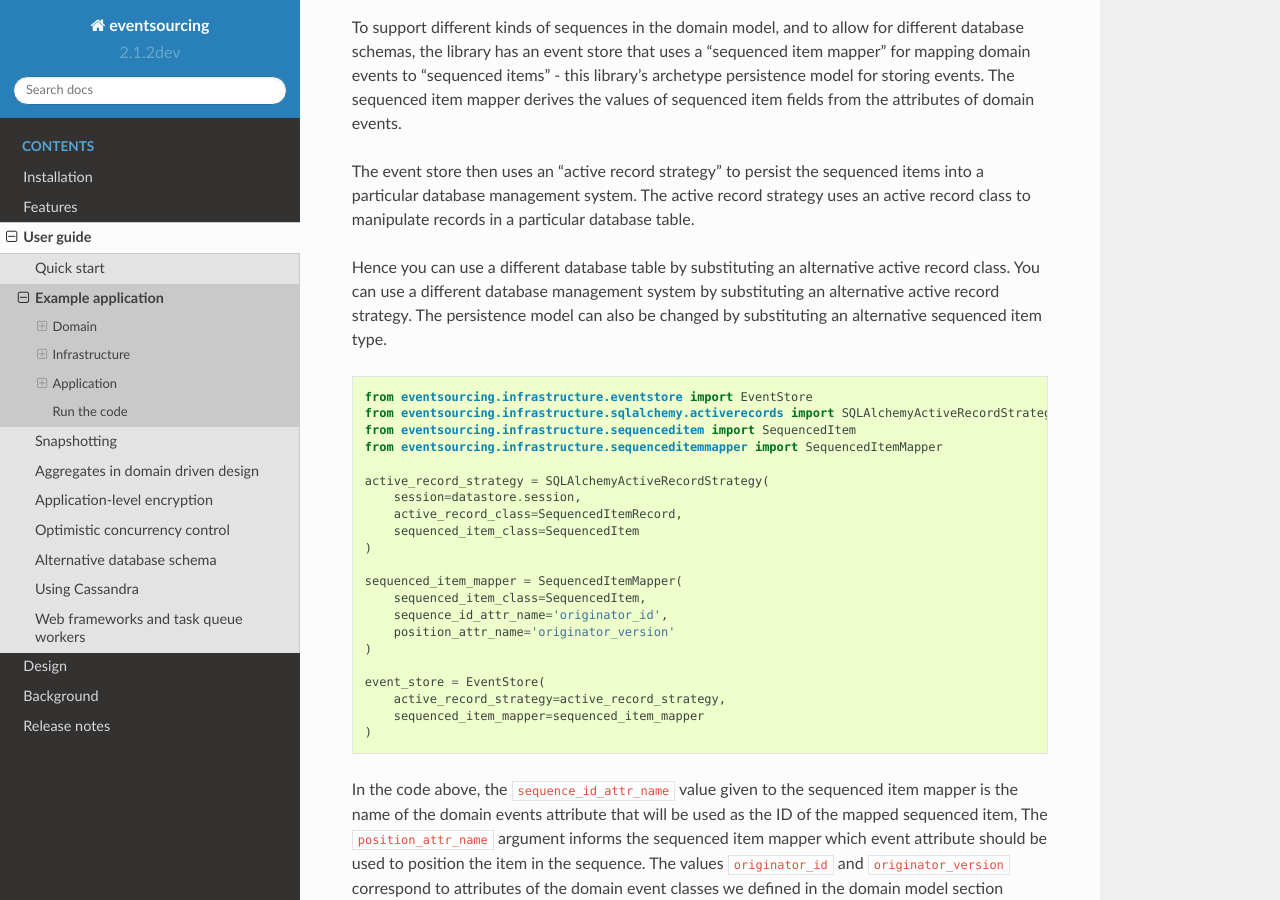
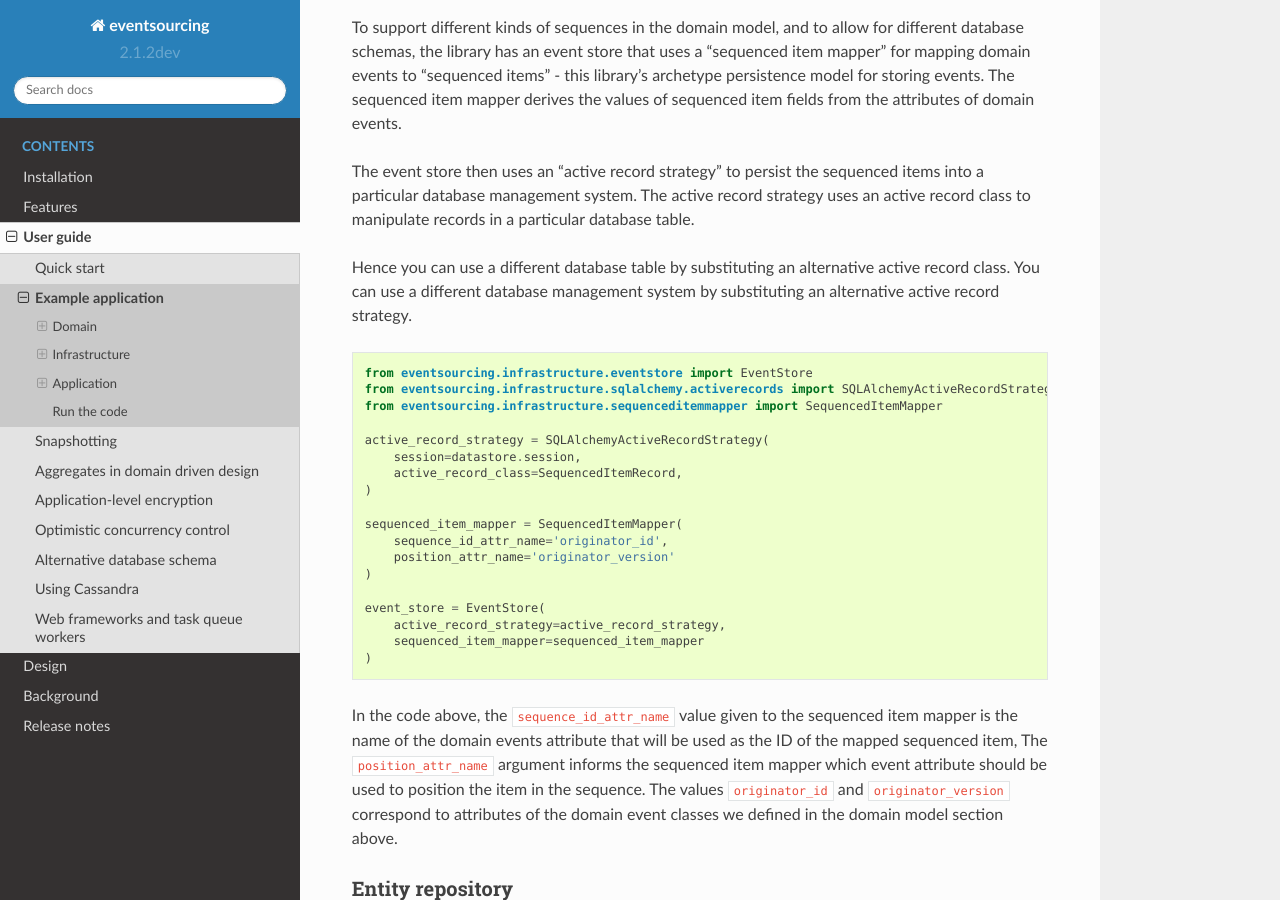
Before and after one commit to pyeventsourcing/eventsourcing, a Sphinx documentation site: the page built from docs/topics/user_guide/example_application.rst, in a window 1280 px wide and 900 px high, scrolled down 6738 px. Built offline with Sphinx 7.4.7 and the Read the Docs theme 2.0.0, drawn with Linux system fonts in a browser that asks for light colours; some of the changed text lies outside the part shown.

Commit message:
Simplified example.

```diff
--- a/docs/topics/user_guide/example_application.rst
+++ b/docs/topics/user_guide/example_application.rst
@@ -395,24 +395,20 @@ active record class to manipulate records in a particular database table.
 
 Hence you can use a different database table by substituting an alternative active
 record class. You can use a different database management system by substituting an
-alternative active record strategy. The persistence model can also be changed
-by substituting an alternative sequenced item type.
+alternative active record strategy.
 
 .. code:: python
 
     from eventsourcing.infrastructure.eventstore import EventStore
     from eventsourcing.infrastructure.sqlalchemy.activerecords import SQLAlchemyActiveRecordStrategy
-    from eventsourcing.infrastructure.sequenceditem import SequencedItem
     from eventsourcing.infrastructure.sequenceditemmapper import SequencedItemMapper
 
     active_record_strategy = SQLAlchemyActiveRecordStrategy(
         session=datastore.session,
         active_record_class=SequencedItemRecord,
-        sequenced_item_class=SequencedItem
     )
 
     sequenced_item_mapper = SequencedItemMapper(
-        sequenced_item_class=SequencedItem,
         sequence_id_attr_name='originator_id',
         position_attr_name='originator_version'
     )
@@ -550,14 +546,12 @@ and unsubscribe from receiving further domain events.
             # Construct event store.
             self.event_store = EventStore(
                 active_record_strategy=SQLAlchemyActiveRecordStrategy(
+                    active_record_class=SequencedItemRecord,
                     session=session,
-                    active_record_class=SequencedItemRecord,
-                    sequenced_item_class=SequencedItem
                 ),
                 sequenced_item_mapper=SequencedItemMapper(
-                    sequenced_item_class=SequencedItem,
+                    position_attr_name='originator_version'
                     sequence_id_attr_name='originator_id',
-                    position_attr_name='originator_version'
                 )
             )
             # Construct persistence policy.
```
